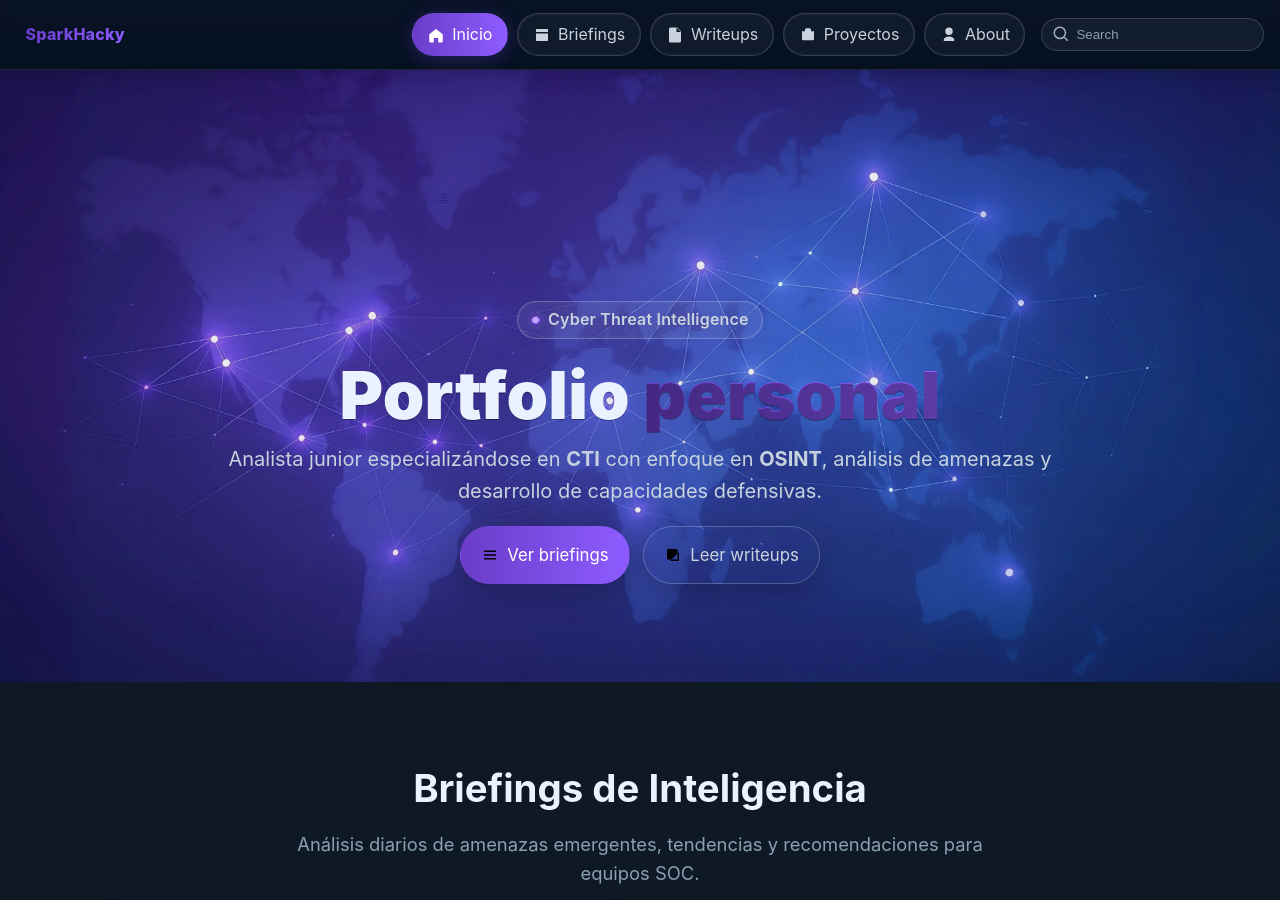
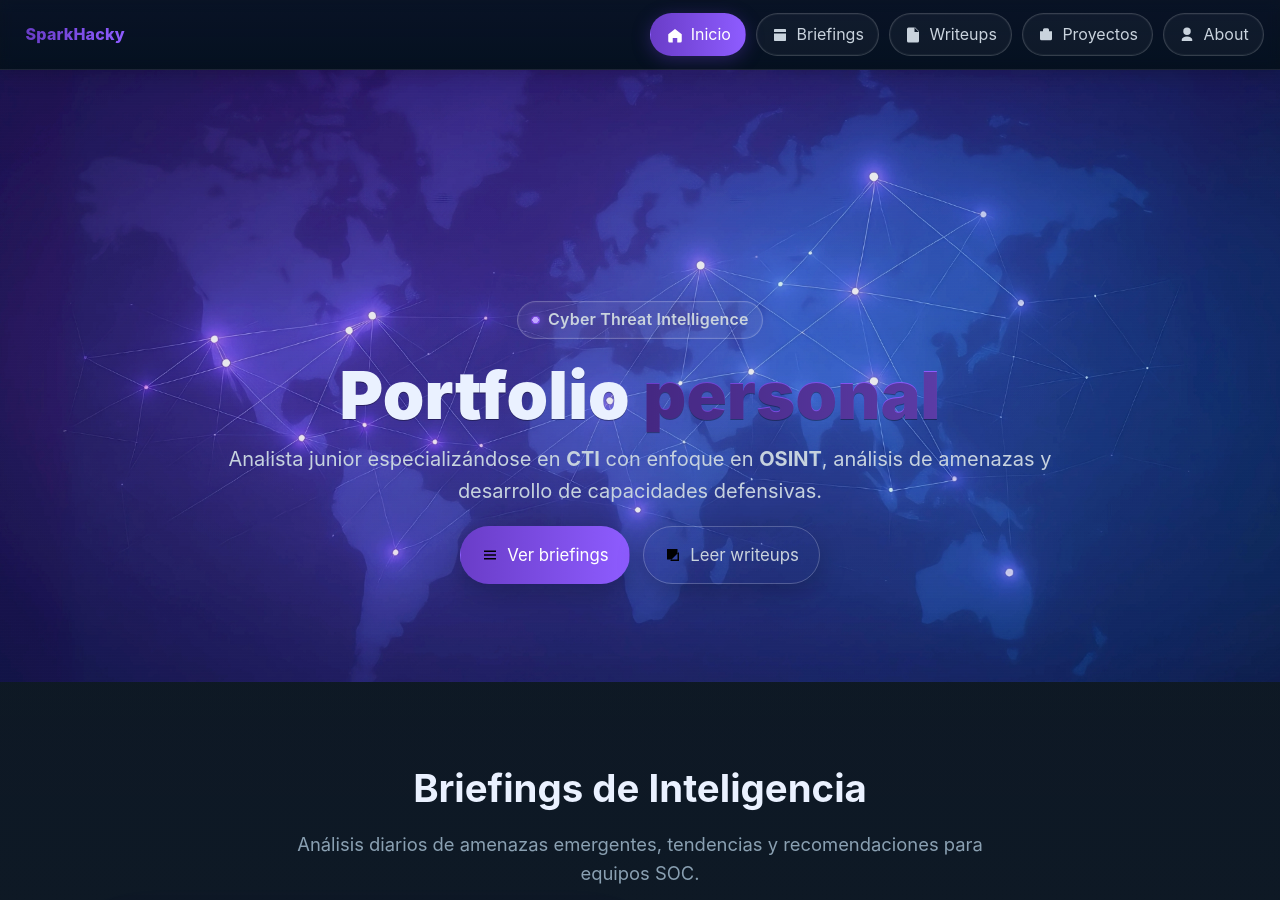
Before and after one commit to Sparkhacky/sparkhacky.github.io, a Jekyll site: the page built from index.html, in a window 1280 px wide and 900 px high. Built offline with Jekyll 4.4.1, drawn with Linux system fonts in a browser that asks for light colours.

Commit message:
Update nav.html

```diff
--- a/_includes/nav.html
+++ b/_includes/nav.html
@@ -39,12 +39,6 @@
       <span>About</span>
     </a></li>
 
-    <li class="nav-search">
-      <div class="site-search">
-        <svg class="i" aria-hidden="true" viewBox="0 0 24 24"><path d="M21 21l-4.35-4.35M10.5 18a7.5 7.5 0 1 1 0-15 7.5 7.5 0 0 1 0 15z" fill="none" stroke="currentColor" stroke-width="2"/></svg>
-        <input type="search" id="q" placeholder="Search" aria-label="Search">
-        <div id="search-results" class="search-results" role="listbox" hidden></div>
-      </div>
-    </li>
+
   </ul>
 </nav>
```
